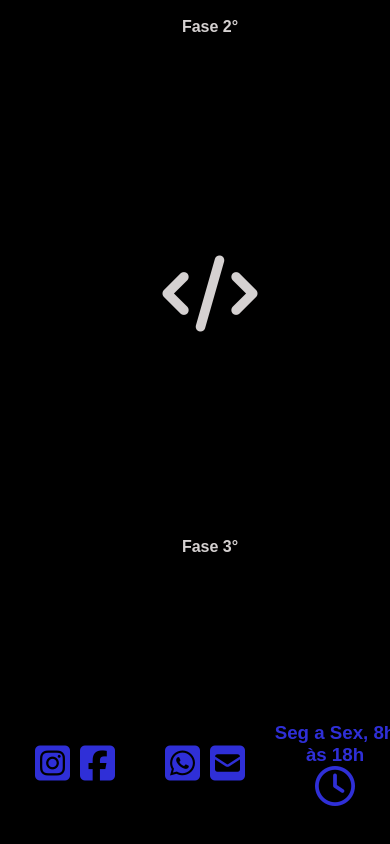
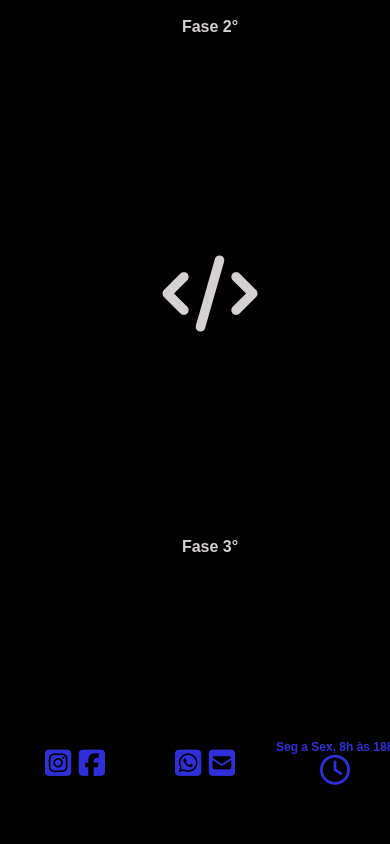
Before and after one commit to lrodriguesdossantos/Site-Bruno, a plain HTML site: page index.html in a window 390 px wide. Shown: the part 4477-5321 px from the top of the page. Drawn offline with Linux system fonts and the light colour scheme.

Commit message:
Update roda-pe.css

```diff
--- a/roda-pe.css
+++ b/roda-pe.css
@@ -43,3 +43,26 @@ padding: 0px;
     font-family: Arial, Helvetica, sans-serif;
     color: var(--azul);
 }
+
+@media  (max-width: 680px){
+
+
+    .horario{
+        font-size:30px
+    }
+
+    .midia{
+        font-size:30px
+
+    }
+    .contato{
+        font-size:30px
+
+    }
+    .horario h3{
+        font-size: 12px;
+    }
+    .horario i{
+        font-size: 30px;
+    }
+}
```
